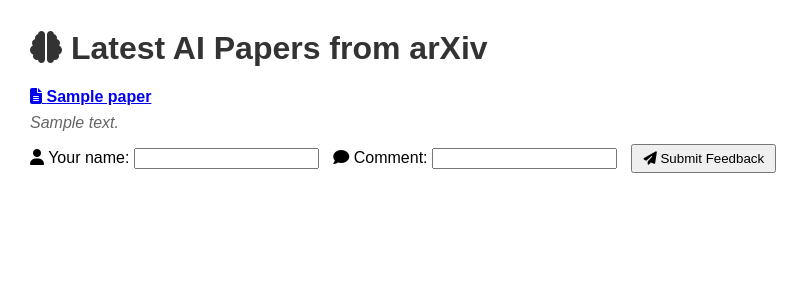
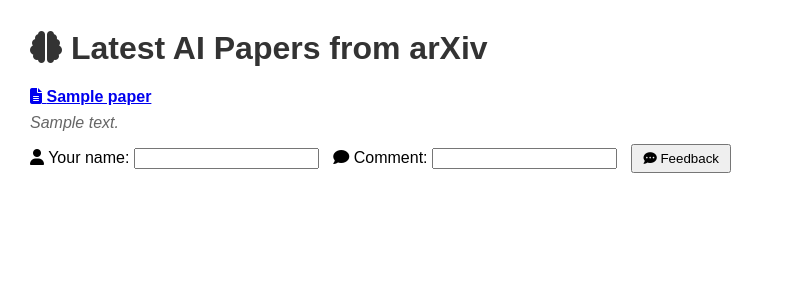
Before and after one commit to neginaatai/AIML_project, a Flask app: template templates/index.html in a window 1280 px wide. Shown: the top 300 px of the page, without its empty margins (0-809 px from the left). Run offline with Flask 3, Linux system fonts and the light colour scheme; the template is opened without the code that fills it: most values are stand-ins (such as "Sample title", 1, 10 or a date in 2020).

Commit message:
Added Font Awesome icon to Feedback button

```diff
--- a/app2.py
+++ b/app2.py
@@ -5,6 +5,7 @@ import requests
 import xml.etree.ElementTree as ET
 
 app = Flask(__name__)
+app.config['TEMPLATES_AUTO_RELOAD'] = True # <--auto-reload templates
 
 # ---------------------------------
 # Database Setup
@@ -145,4 +146,4 @@ def home():
 	return redirect(url_for('papers_list'))
 
 if __name__ == '__main__':
-    app.run(debug=True)
+    app.run(debug=True)  #auto reload in Python code local server
--- a/templates/index.html
+++ b/templates/index.html
@@ -19,7 +19,7 @@
     </style>
 </head>
 <body>
-    <h1><i class="fas fa-brain"></i> Latest AI Papers from arXiv</h1> <!-- Example with brain icon -->
+    <h1><i class="fas fa-brain"></i> Latest AI Papers from arXiv</h1>
 
     <ul>
         {% for paper in papers %}
@@ -32,12 +32,12 @@
                 <input type="hidden" name="paper_title" value="{{ paper.title }}">
                 <i class="fas fa-user"></i> Your name: <input type="text" name="user_name" required>
                 <i class="fas fa-comment"></i> Comment: <input type="text" name="comment" required>
-                <button type="submit"><i class="fas fa-paper-plane"></i> Submit Feedback</button>
+                <button type="submit"><i class="fas fa-comment-dots"></i> Feedback</button>
             </form>
             <ul>
                 {% if paper.title in feedbacks %}
                     {% for fb in feedbacks[paper.title] %}
-                        <li class="feedback"><i class="fas fa-reply"></i> <strong>{{ fb.user_name }}:</strong> {{ fb.comment_text }}</li>
+                        <li class="feedback"><i class="fas fa-comment-dots"></i> <strong>{{ fb.user_name }}:</strong> {{ fb.comment_text }}</li>
                     {% endfor %}
                 {% endif %}
             </ul>
```
